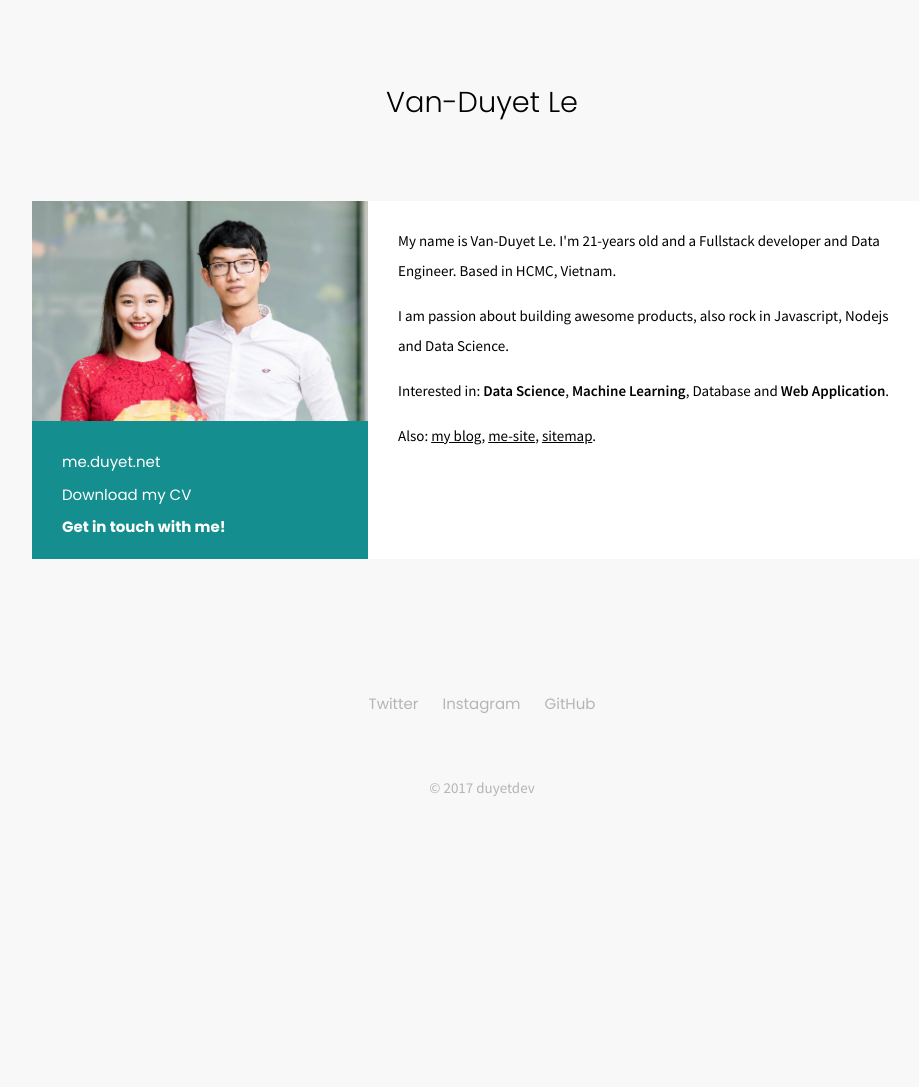
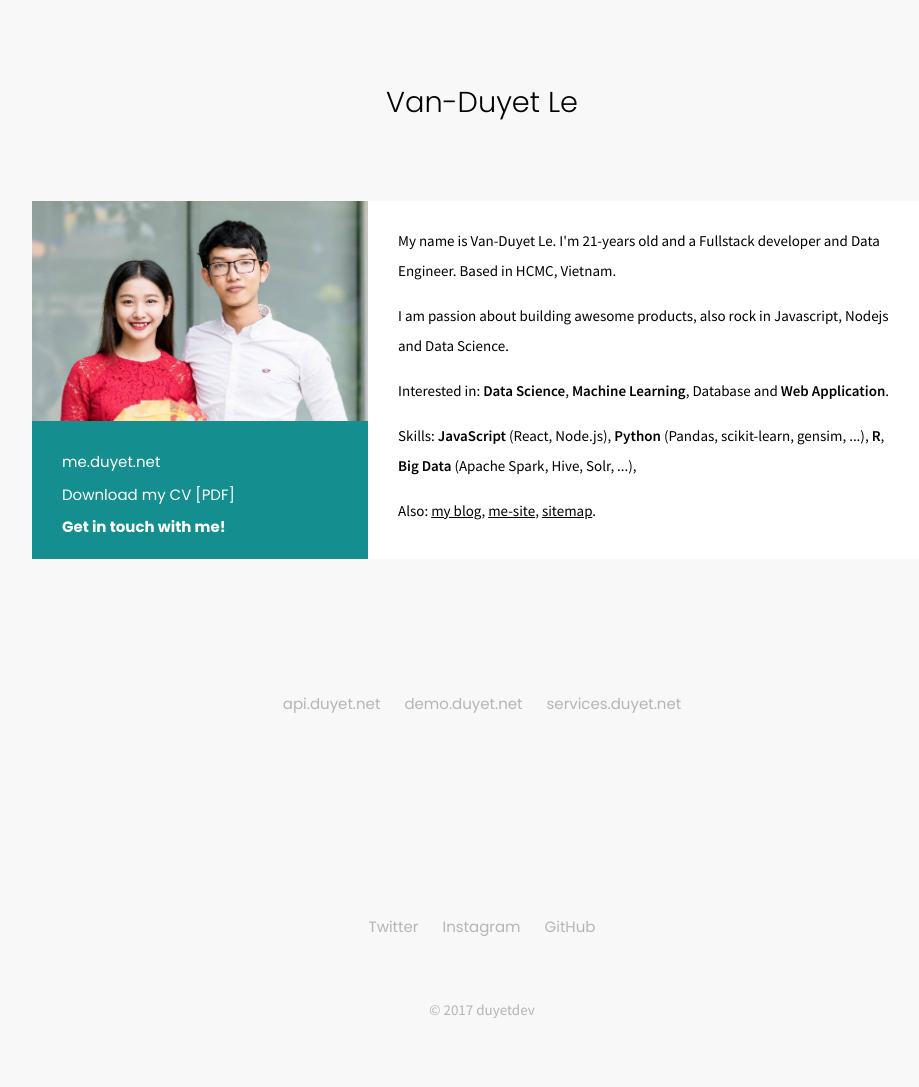
Before and after one commit to duyet-website/duyet.net, a plain HTML site: page index.html in a window 1280 px wide. Shown: the whole page, without its empty margins (158-1077 px from the left). Before the commit the page ends 865 px from the top, so only its background shows below. Drawn offline with Linux system fonts and the light colour scheme.

Commit message:
Update links

```diff
--- a/index.html
+++ b/index.html
@@ -88,7 +88,7 @@
                             <!-- Action links -->
                             <div class="col--1 a-item a-rotate3d profile--actions">
                                 <a class="action-link f-reg" target="_blank" href="https://me.duyet.net">me.duyet.net</a>
-                                <a class="action-link f-reg" target="_blank" href="https://me.duyet.net/resume/resume-duyetdev-08082016.pdf">Download my CV</a>
+                                <a class="action-link f-reg" target="_blank" href="http://me.duyet.net/resume/Resumeduyetdev-01052016.pdf">Download my CV [PDF]</a>
                                 <a class="action-link f-bold" href="mailto:me@duyet.net">Get in touch with me!</a>
                             </div>
                         </div>
@@ -97,6 +97,14 @@
                             <p>My name is Van-Duyet Le. I'm 21-years old and a Fullstack developer and Data Engineer. Based in HCMC, Vietnam. </p>
                             <p> I am passion about building awesome products, also rock in Javascript, Nodejs and Data Science.</p>
                             <p>Interested in: <strong>Data Science</strong>, <strong>Machine Learning</strong>, Database and <strong>Web Application</strong>.</p>
+
+                            <p>Skills: <strong>JavaScript</strong> (React, Node.js),
+                                <strong>Python</strong> (Pandas, scikit-learn, gensim, ...),
+                                <strong>R</strong>,
+                                <strong>Big Data</strong> (Apache Spark, Hive, Solr, ...),
+
+                            </p>
+
                             <p>Also: <a href="https://blog.duyetdev.com">my blog</a>, <a href="https://me.duyet.net">me-site</a>, <a href="https://sitemap.duyet.net">sitemap</a>.</p>
                         </div>
                     </div>
@@ -104,6 +112,17 @@
             </div>
         </div>
     </main>
+    <footer class="wrap">
+        <!-- Social links -->
+        <div>
+            <ol class="a-group social-nav inline align-center">
+                <li class="a-item a-opacity"><a target="_blank" href="https://api.duyet.net">api.duyet.net</a></li>
+                <li class="a-item a-opacity"><a target="_blank" href="http://demo.duyet.net">demo.duyet.net</a></li>
+                <li class="a-item a-opacity"><a target="_blank" href="http://services.duyet.net">services.duyet.net</a></li>
+            </ol>
+        </div>
+    </footer>
+
     <footer class="wrap">
         <!-- Social links -->
         <div>
```
